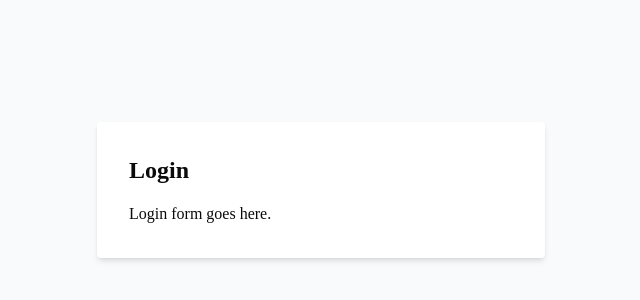
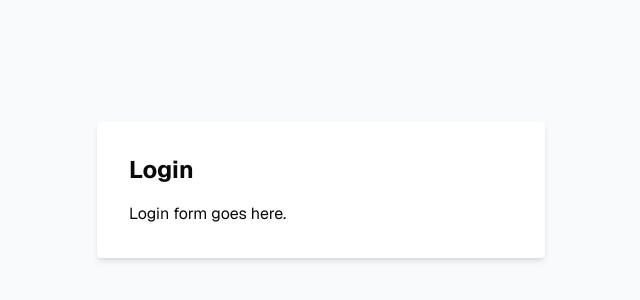
Before and after one commit to Mamang007/learning-management-system, a Next.js app in the folder apps/frontend/: page /login in a window 1280 px wide. Shown: the part 210-510 px from the top of the page, without its empty margins (319-959 px from the left). Built offline with nearby package versions, Linux system fonts and the light colour scheme.

Commit message:
style: fix font fallback to sans-serif

```diff
--- a/apps/frontend/src/app/layout.tsx
+++ b/apps/frontend/src/app/layout.tsx
@@ -4,18 +4,18 @@ import "./globals.css";
 import { Providers } from "@/components/providers";
 
 const geistSans = Geist({
-  variable: "--font-geist-sans",
+  variable: "--font-sans",
   subsets: ["latin"],
 });
 
 const geistMono = Geist_Mono({
-  variable: "--font-geist-mono",
+  variable: "--font-mono",
   subsets: ["latin"],
 });
 
 export const metadata: Metadata = {
-  title: "Create Next App",
-  description: "Generated by create next app",
+  title: "Learning Management System",
+  description: "A comprehensive platform for creators to share and sell educational content.",
 };
 
 export default function RootLayout({
@@ -28,7 +28,7 @@ export default function RootLayout({
       lang="en"
       className={`${geistSans.variable} ${geistMono.variable} h-full antialiased`}
     >
-      <body className="min-h-full flex flex-col">
+      <body className="font-sans min-h-full flex flex-col">
         <Providers>{children}</Providers>
       </body>
     </html>
```
